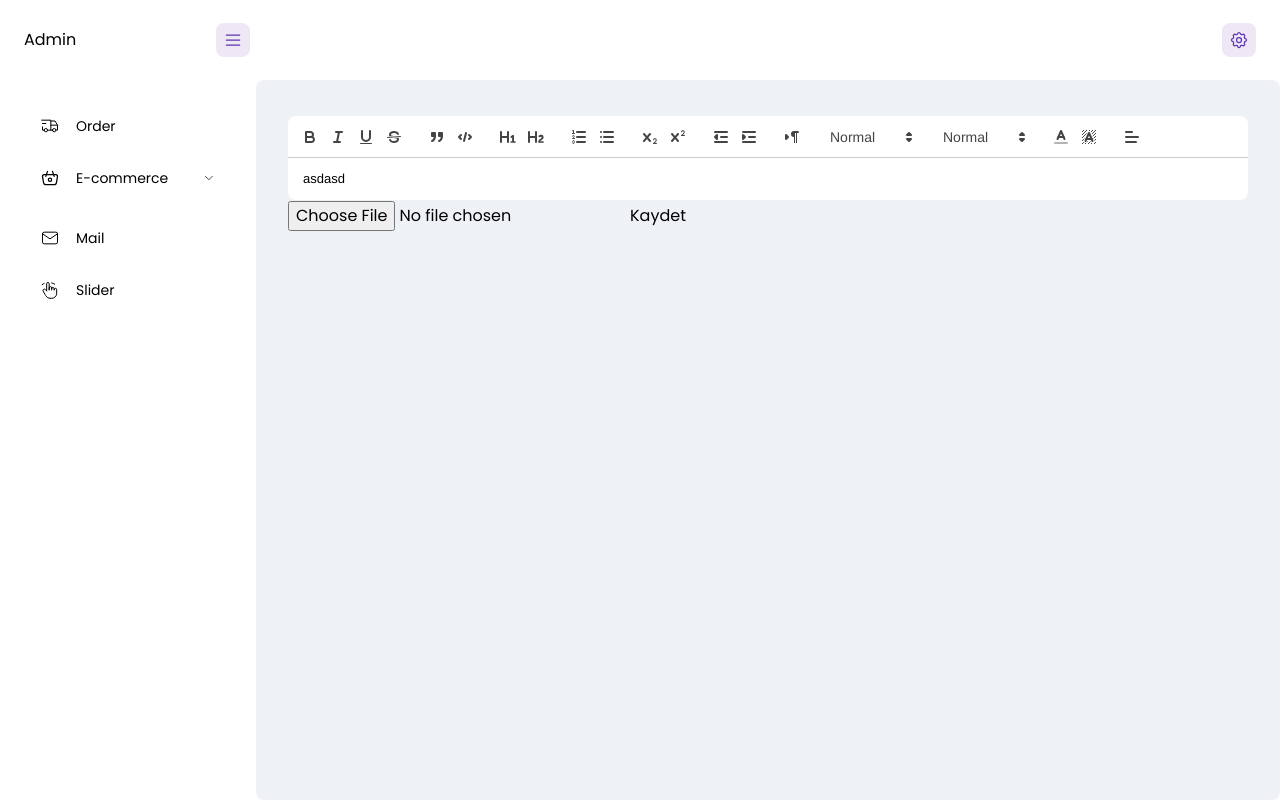
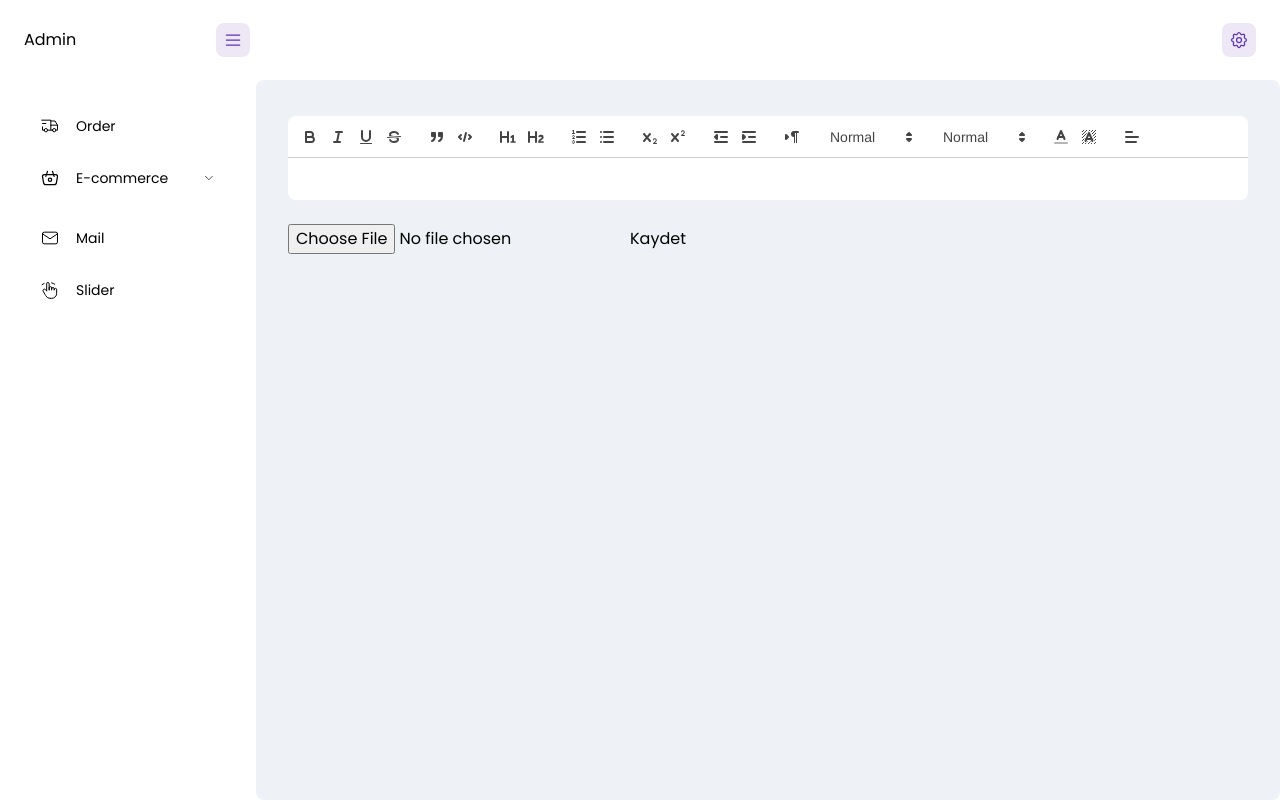
Before and after one commit to AliKarabulut/next-shop, a Next.js app: page /admin/dashboard/slider in a window 1280 px wide. Built offline with nearby package versions, Linux system fonts and the light colour scheme.

Commit message:
Add toast provider and react-dnd dependency

```diff
--- a/package.json
+++ b/package.json
@@ -17,6 +17,7 @@
     "hamburger-react": "^2.5.0",
     "next": "13.5.4",
     "react": "^18",
+    "react-dnd": "^16.0.1",
     "react-dom": "^18",
     "react-google-recaptcha-v3": "^1.10.1",
     "react-hot-toast": "^2.4.1",
--- a/src/app/(admin)/admin/dashboard/slider/page.tsx
+++ b/src/app/(admin)/admin/dashboard/slider/page.tsx
@@ -1,49 +1,22 @@
 "use client";
-import dynamic from "next/dynamic";
-import React, { useState } from "react";
-import "react-quill/dist/quill.snow.css";
-const DynamicQuill = dynamic(() => import("react-quill"), { ssr: false });
 import { addSlider } from "@/services/slider-services";
+import Quill from "@/components/admin/react-quill";
 
 const Slider = () => {
-  const [value, setValue] = useState("asdasd");
-  const [file, setFile] = useState<File | null>(null);
-  const modules = {
-    toolbar: [
-      ["bold", "italic", "underline", "strike"],
-      ["blockquote", "code-block"],
-
-      [{ header: 1 }, { header: 2 }],
-      [{ list: "ordered" }, { list: "bullet" }],
-      [{ script: "sub" }, { script: "super" }],
-      [{ indent: "-1" }, { indent: "+1" }],
-      [{ direction: "rtl" }],
-
-      [{ size: ["small", false, "large", "huge"] }],
-      [{ header: [1, 2, 3, 4, 5, 6, false] }],
-
-      [{ color: [] }, { background: [] }],
-      [{ align: [] }],
-    ],
-  };
-
-  const submitHandler = (event: any) => {
+  const submitHandler = async (event: any) => {
     event.preventDefault();
-    if (!file) return;
     const data = new FormData();
-    data.set("file", file);
-    data.set("description", value);
-    const res = addSlider(data);
-    console.log(res);
+    data.set("file", event.target.file.files[0]);
+    data.set("description", event.target.description.value);
+    const response = await addSlider(data);
+    console.log(response);
   };
 
   return (
     <div>
-      <div className="min-h-[85px] h-full  mt-5">
-        <DynamicQuill theme="snow" value={value} onChange={setValue} modules={modules} className="bg-white rounded-lg" />
-      </div>
       <form onSubmit={submitHandler}>
-        <input type="file" name="file" onChange={(e: any) => setFile(e.target.files?.[0])} />
+        <Quill />
+        <input type="file" name="file" />
         <button type="submit">Kaydet</button>
       </form>
     </div>
--- a/src/app/(admin)/layout.tsx
+++ b/src/app/(admin)/layout.tsx
@@ -1,6 +1,7 @@
-import './global.css';
+import "./global.css";
 import type { Metadata } from "next";
 import { Poppins } from "next/font/google";
+import ToastProvider from "@/components/toast-provider";
 
 const poppins = Poppins({ weight: ["100", "300", "400", "500", "700", "900"], subsets: ["latin"] });
 
@@ -12,7 +13,10 @@ export const metadata: Metadata = {
 export default function RootLayout({ children }: { children: React.ReactNode }) {
   return (
     <html lang="en">
-      <body className={poppins.className}>{children}</body>
+      <body className={poppins.className}>
+        {children}
+        <ToastProvider />
+      </body>
     </html>
   );
 }
--- a/src/app/api/product/slider/route.tsx
+++ b/src/app/api/product/slider/route.tsx
@@ -46,14 +46,21 @@ export const POST = async (request: NextRequest) => {
       },
     });
 
+    const lastSlider = await prisma.slider.findFirst({
+      orderBy: {
+        order: "desc",
+      },
+    });
+
     const newSlider = await prisma.slider.create({
       data: {
         description,
         imageId: newImage.id,
+        order: lastSlider ? lastSlider.order + 1 : 0,
       },
     });
 
-    return NextResponse.json(newSlider, { status: 200 });
+    return NextResponse.json({ message: "Slider added successfully", newSlider }, { status: 200 });
   } catch (err: any) {
     return NextResponse.json({ message: "There was a problem creating the slider" }, { status: 500 });
   }
--- /dev/null
+++ b/src/app/api/product/update-slider-order/route.tsx
@@ -0,0 +1,25 @@
+import { NextRequest, NextResponse } from "next/server";
+import prisma from "@/libs/prismadb";
+
+type SliderOrder = {
+  sliderOrder: string[];
+};
+
+export const POST = async (request: NextRequest) => {
+  try {
+    const body = await request.json();
+    const { sliderOrder }: SliderOrder = body;
+
+    const transaction = sliderOrder.map((sliderId: string, index: number) => {
+      return prisma.slider.update({
+        where: { id: sliderId },
+        data: { order: index },
+      });
+    });
+    const newOrder = await prisma.$transaction(transaction);
+
+    return NextResponse.json(newOrder, { status: 200 });
+  } catch (err: any) {
+    return NextResponse.json({ message: "There was a problem changing the slider order" }, { status: 500 });
+  }
+};
--- /dev/null
+++ b/src/app/utils/toast-promise.tsx
@@ -0,0 +1,18 @@
+import axios from "axios";
+import toast from "react-hot-toast";
+
+type ToastPromiseProps = {
+  url: string;
+  data?: any;
+};
+
+export const ToastPromise = async ({ url, data }: ToastPromiseProps) => {
+  try {
+    const response = await axios.post(url, data);
+    toast.success(response.data.message);
+    return response.data;
+  } catch (err: any) {
+    toast.error(err.response.data.message);
+    return err.response.data;
+  }
+};
--- /dev/null
+++ b/src/components/admin/react-quill/index.tsx
@@ -0,0 +1,37 @@
+"use client";
+import dynamic from "next/dynamic";
+import { useMemo, useState } from "react";
+import "react-quill/dist/quill.snow.css";
+const DynamicQuill = dynamic(() => import("react-quill"), { ssr: false });
+
+const Quill = () => {
+  const [value, setValue] = useState("");
+
+  const modules = useMemo(
+    () => ({
+      toolbar: [
+        ["bold", "italic", "underline", "strike"],
+        ["blockquote", "code-block"],
+        [{ header: 1 }, { header: 2 }],
+        [{ list: "ordered" }, { list: "bullet" }],
+        [{ script: "sub" }, { script: "super" }],
+        [{ indent: "-1" }, { indent: "+1" }],
+        [{ direction: "rtl" }],
+        [{ size: ["small", false, "large", "huge"] }],
+        [{ header: [1, 2, 3, 4, 5, 6, false] }],
+        [{ color: [] }, { background: [] }],
+        [{ align: [] }],
+      ],
+    }),
+    []
+  );
+
+  return (
+    <div className="min-h-[85px] h-full mt-5">
+      <DynamicQuill theme="snow" value={value} onChange={setValue} modules={modules} className="bg-white rounded-lg" />
+      <input type="text" name="description" className="invisible" value={value} readOnly/>
+    </div>
+  );
+};
+
+export default Quill;
--- /dev/null
+++ b/src/components/toast-provider/index.tsx
@@ -0,0 +1,19 @@
+import { Toaster } from "react-hot-toast";
+
+const ToastProvider = () => {
+  return (
+    <Toaster
+      position="top-right"
+      reverseOrder={false}
+      containerStyle={{
+        top: 25,
+        right: 20,
+      }}
+      toastOptions={{
+        className: "top-10",
+      }}
+    />
+  );
+};
+
+export default ToastProvider;
--- a/src/services/slider-services.tsx
+++ b/src/services/slider-services.tsx
@@ -1,4 +1,5 @@
 import axios from "axios";
+import { ToastPromise } from "@/app/utils/toast-promise";
 
 export const getSliders = async (): Promise<any> => {
   const response = await axios.get("/api/product/slider");
@@ -6,6 +7,6 @@ export const getSliders = async (): Promise<any> => {
 };
 
 export const addSlider = async (data: FormData): Promise<any> => {
-  const response = await axios.post("/api/product/slider", data);
-  return response.data;
+  const response = ToastPromise({ url: "/api/product/slider", data });
+  return response;
 };
```
Also changed, not shown: 1 other file (tests, documents, lock files or other folders).
